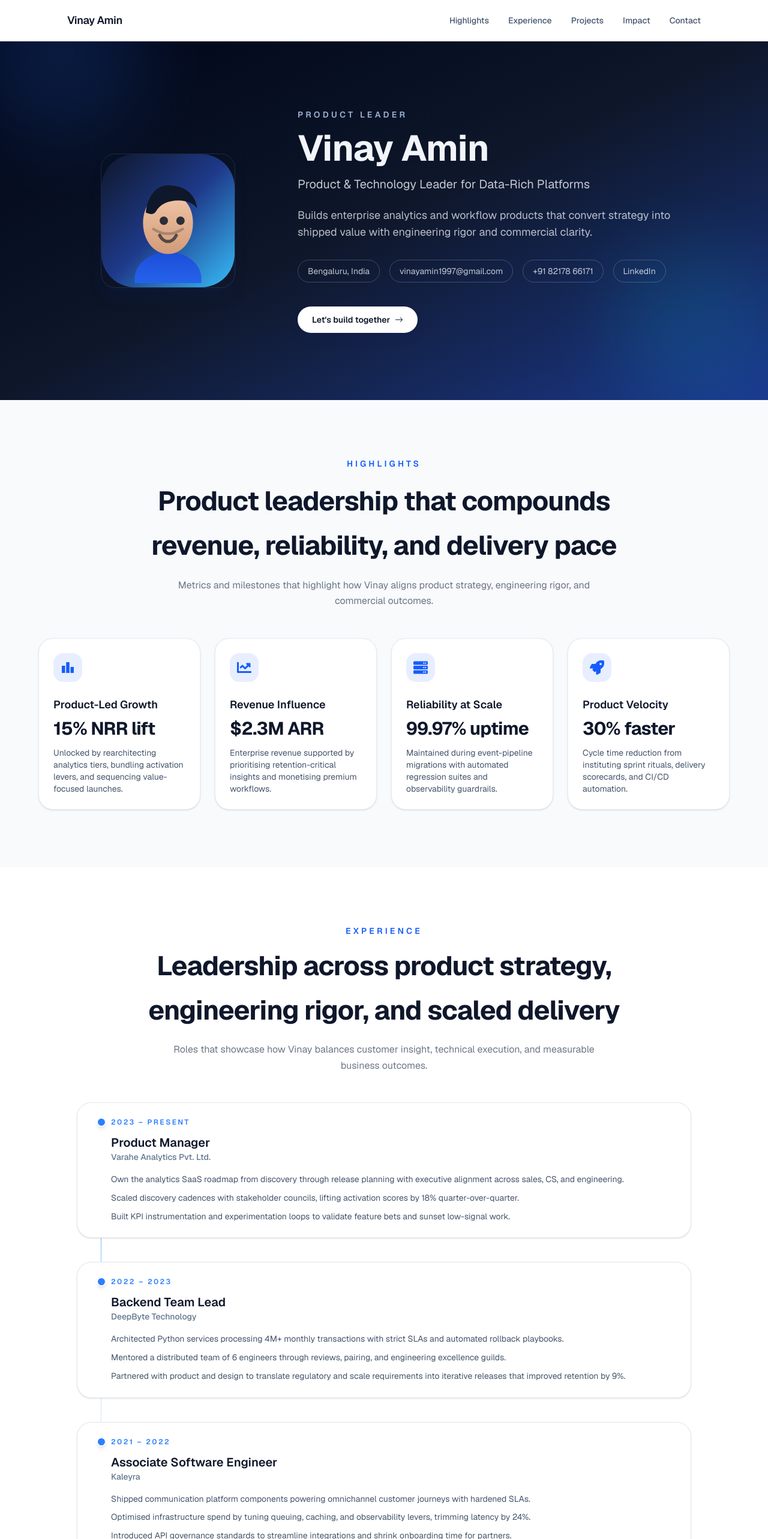
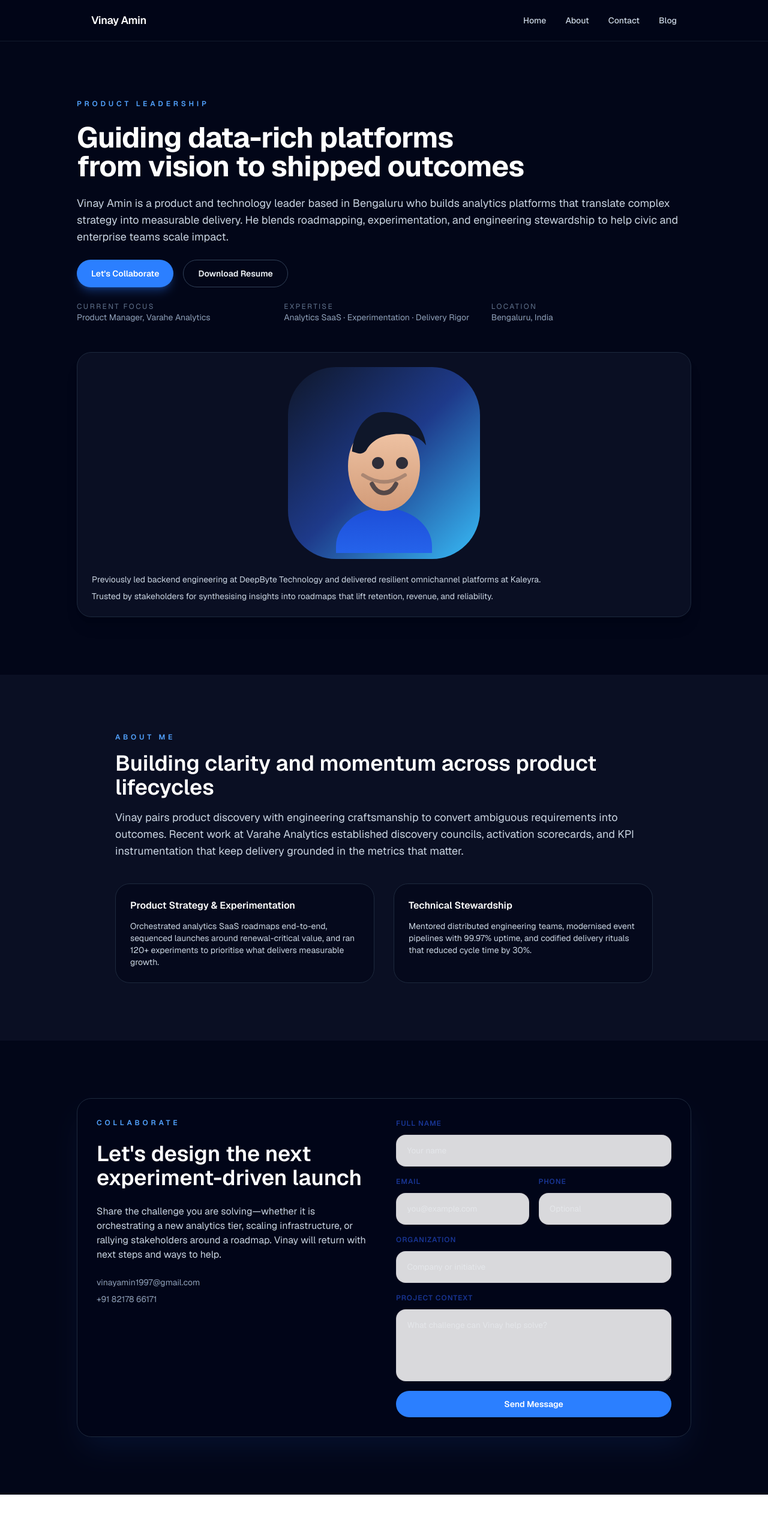
Before and after one commit to Vinay-Amin/vinayamin.com, a Next.js app: page / in a window 1280 px wide. Shown: the top 2566 px of the page at 60% size. After the commit the page ends 2492 px from the top, so only its background shows below. Built offline with nearby package versions, Linux system fonts and the light colour scheme.

Commit message:
Create minimalist single-page portfolio layout

```diff
--- a/src/app/page.tsx
+++ b/src/app/page.tsx
@@ -1,20 +1,16 @@
-'use client';
+"use client";
 
+import Image from "next/image";
 import Link from "next/link";
 import { FormEvent, useCallback, useState } from "react";
-import { BsArrowRight } from "react-icons/bs";
 import { HiMenu, HiX } from "react-icons/hi";
-import { Hero } from "@/components/Hero";
-import { Highlights } from "@/components/Highlights";
-import { ExperienceTimeline } from "@/components/ExperienceTimeline";
-import { ImpactStats } from "@/components/ImpactStats";
-import {
-  experience,
-  highlights,
-  impactStats,
-  projectHighlights,
-  testimonials,
-} from "@/data/resume";
+
+const navigation = [
+  { href: "#hero", label: "Home" },
+  { href: "#about", label: "About" },
+  { href: "#contact", label: "Contact" },
+  { href: "/blogs", label: "Blog" },
+];
 
 export default function Home() {
   const [isMenuOpen, setIsMenuOpen] = useState(false);
@@ -36,6 +32,7 @@ export default function Home() {
       const value = formData.get(key);
       return typeof value === "string" ? value.trim() : "";
     };
+
     const payload = {
       fullName: getValue("fullName"),
       email: getValue("email"),
@@ -73,50 +70,34 @@ export default function Home() {
       console.error("Failed to submit contact form", error);
       setFormStatus({ state: "error", message: "Unable to send message right now. Please try again soon." });
     }
-  }, [setFormStatus]);
+  }, []);
 
   return (
-    <div className="bg-gradient-to-b from-white via-white to-slate-50 text-slate-900 dark:from-slate-950 dark:via-slate-950 dark:to-slate-900">
-      <header className="sticky top-0 z-50 border-b border-slate-200/70 bg-white/80 backdrop-blur dark:border-slate-800 dark:bg-slate-950/70">
-        <div className="mx-auto flex max-w-6xl items-center justify-between px-6 py-5 lg:px-12">
-          <Link href="#hero" className="text-lg font-semibold tracking-tight text-slate-900 dark:text-slate-100">
+    <div className="min-h-screen bg-slate-950 text-slate-100">
+      <header className="sticky top-0 z-30 border-b border-slate-800/60 bg-slate-950/95 backdrop-blur">
+        <div className="mx-auto flex max-w-5xl items-center justify-between px-6 py-5">
+          <Link href="#hero" className="text-lg font-semibold tracking-tight text-white">
             Vinay Amin
           </Link>
           <button
-            className="md:hidden rounded-full border border-slate-200 p-2 text-slate-700 transition hover:border-slate-400 hover:text-slate-900 dark:border-slate-700 dark:text-slate-200 dark:hover:border-slate-500"
+            className="rounded-full border border-slate-800 p-2 text-slate-200 transition hover:border-slate-600 hover:text-white md:hidden"
             onClick={toggleMenu}
             aria-label="Toggle navigation menu"
           >
             {isMenuOpen ? <HiX className="h-5 w-5" /> : <HiMenu className="h-5 w-5" />}
           </button>
-          <nav className="hidden items-center gap-8 text-sm font-medium text-slate-600 dark:text-slate-300 md:flex">
-            <Link href="#highlights" className="nav-link">
-              Highlights
+          <nav className="hidden items-center gap-8 text-sm font-medium text-slate-300 md:flex">
+            {navigation.map((item) => (
+              <Link key={item.label} href={item.href} className="nav-link">
+                {item.label}
               </Link>
-            <Link href="#experience" className="nav-link">
-              Experience
-            </Link>
-            <Link href="#projects" className="nav-link">
-              Projects
-            </Link>
-            <Link href="#impact" className="nav-link">
-              Impact
-            </Link>
-            <Link href="#contact" className="nav-link">
-              Contact
-            </Link>
+            ))}
           </nav>
         </div>
         {isMenuOpen && (
-          <div className="border-t border-slate-200 bg-white px-6 py-4 shadow-md dark:border-slate-800 dark:bg-slate-950 md:hidden">
-            <nav className="flex flex-col space-y-4 text-sm font-medium text-slate-700 dark:text-slate-200">
-              {[
-                { href: "#highlights", label: "Highlights" },
-                { href: "#experience", label: "Experience" },
-                { href: "#projects", label: "Projects" },
-                { href: "#impact", label: "Impact" },
-                { href: "#contact", label: "Contact" },
-              ].map((item) => (
+          <div className="border-t border-slate-800 bg-slate-950 px-6 pb-6 pt-4 shadow-lg md:hidden">
+            <nav className="flex flex-col gap-4 text-sm font-medium text-slate-200">
+              {navigation.map((item) => (
                 <Link key={item.label} href={item.href} onClick={toggleMenu} className="nav-link">
                   {item.label}
                 </Link>
@@ -127,131 +108,156 @@ export default function Home() {
       </header>
 
       <main>
-        <div id="hero">
-          <Hero
-            headline="Vinay Amin"
-            subheadline="Product & Technology Leader for Data-Rich Platforms"
-            summary="Builds enterprise analytics and workflow products that convert strategy into shipped value with engineering rigor and commercial clarity."
-            location="Bengaluru, India"
-            email="vinayamin1997@gmail.com"
-            phone="+91 82178 66171"
-            linkedin="https://www.linkedin.com/in/vinayvp/"
+        <section id="hero" className="section-padding px-6">
+          <div className="mx-auto grid max-w-5xl gap-12 lg:grid-cols-[1.1fr,0.9fr] lg:items-center">
+            <div className="space-y-6">
+              <p className="text-xs font-semibold uppercase tracking-[0.4em] text-blue-400">Product Leadership</p>
+              <h1 className="text-balance font-display text-4xl tracking-tight text-white sm:text-5xl">
+                Guiding data-rich platforms from vision to shipped outcomes
+              </h1>
+              <p className="text-lg text-slate-300">
+                Vinay Amin is a product and technology leader based in Bengaluru who builds analytics platforms that translate
+                complex strategy into measurable delivery. He blends roadmapping, experimentation, and engineering stewardship to
+                help civic and enterprise teams scale impact.
+              </p>
+              <div className="flex flex-wrap gap-4">
+                <Link
+                  href="#contact"
+                  className="inline-flex items-center justify-center rounded-full bg-blue-500 px-6 py-3 text-sm font-semibold text-white shadow-lg shadow-blue-500/30 transition hover:bg-blue-400"
+                >
+                  Let&apos;s Collaborate
+                </Link>
+                <Link
+                  href="/vinay-amin-resume.pdf"
+                  className="inline-flex items-center justify-center rounded-full border border-slate-700 px-6 py-3 text-sm font-semibold text-slate-100 transition hover:border-slate-500 hover:text-white"
+                >
+                  Download Resume
+                </Link>
+              </div>
+              <div className="grid gap-3 text-sm text-slate-400 sm:grid-cols-3">
+                <div>
+                  <span className="block text-xs uppercase tracking-[0.2em] text-slate-500">Current Focus</span>
+                  Product Manager, Varahe Analytics
+                </div>
+                <div>
+                  <span className="block text-xs uppercase tracking-[0.2em] text-slate-500">Expertise</span>
+                  Analytics SaaS · Experimentation · Delivery Rigor
+                </div>
+                <div>
+                  <span className="block text-xs uppercase tracking-[0.2em] text-slate-500">Location</span>
+                  Bengaluru, India
+                </div>
+              </div>
+            </div>
+            <div className="relative">
+              <div className="absolute inset-0 -z-10 rounded-3xl bg-gradient-to-br from-blue-500/20 via-indigo-400/10 to-transparent blur-3xl" />
+              <div className="overflow-hidden rounded-3xl border border-slate-800 bg-slate-900/60 p-6 shadow-xl">
+                <Image
+                  src="/vinay-amin-headshot.svg"
+                  alt="Vinay Amin portrait"
+                  width={520}
+                  height={520}
+                  className="mx-auto h-auto w-full max-w-xs"
+                  priority
                 />
-        </div>
-
-        <Highlights items={highlights} />
-        <ExperienceTimeline items={experience} />
-
-        <section id="projects" className="section-padding px-6">
-          <div className="mx-auto max-w-6xl">
-            <div className="flex flex-col gap-4 text-center">
-              <p className="text-sm font-semibold uppercase tracking-[0.3em] text-blue-600 dark:text-blue-400">Projects</p>
-              <h2 className="heading-secondary text-balance text-slate-900 dark:text-slate-100">
-                Product launches that scaled adoption, revenue, and reliability
-              </h2>
-              <p className="text-muted mx-auto max-w-3xl text-pretty">
-                A portfolio of SaaS and platform initiatives where disciplined product management, engineering excellence, and stakeholder alignment delivered outsized outcomes.
+                <div className="mt-6 space-y-2 text-sm text-slate-300">
+                  <p>
+                    Previously led backend engineering at DeepByte Technology and delivered resilient omnichannel platforms at
+                    Kaleyra.
+                  </p>
+                  <p>
+                    Trusted by stakeholders for synthesising insights into roadmaps that lift retention, revenue, and reliability.
                   </p>
                 </div>
-            <div className="mt-12 grid gap-8 lg:grid-cols-2">
-              {projectHighlights.map((project) => (
-                <article
-                  key={project.name}
-                  className="group relative overflow-hidden rounded-3xl border border-slate-200/80 bg-white p-8 shadow-sm transition-all hover:-translate-y-1 hover:shadow-xl dark:border-slate-700 dark:bg-slate-900/70"
-                >
-                  <div className="absolute inset-0 bg-gradient-to-br from-blue-500/5 via-transparent to-cyan-400/10 opacity-0 transition-opacity duration-300 group-hover:opacity-100" />
-                  <div className="relative">
-                    <span className="text-xs font-semibold uppercase tracking-[0.3em] text-blue-500/90 dark:text-blue-300">
-                      {project.focus}
-                    </span>
-                    <h3 className="mt-3 text-xl font-semibold text-slate-900 dark:text-slate-100">{project.name}</h3>
-                    <p className="mt-4 text-sm leading-relaxed text-slate-600 dark:text-slate-300">{project.description}</p>
               </div>
-                </article>
-              ))}
             </div>
           </div>
         </section>
 
-        <div id="impact">
-          <ImpactStats stats={impactStats} testimonials={testimonials} />
+        <section id="about" className="section-padding bg-slate-900/60 px-6">
+          <div className="mx-auto max-w-4xl space-y-10">
+            <div className="space-y-4">
+              <p className="text-xs font-semibold uppercase tracking-[0.4em] text-blue-400">About Me</p>
+              <h2 className="text-3xl font-semibold text-white sm:text-4xl">Building clarity and momentum across product lifecycles</h2>
+              <p className="text-lg text-slate-300">
+                Vinay pairs product discovery with engineering craftsmanship to convert ambiguous requirements into outcomes.
+                Recent work at Varahe Analytics established discovery councils, activation scorecards, and KPI instrumentation that
+                keep delivery grounded in the metrics that matter.
+              </p>
             </div>
+            <div className="grid gap-8 sm:grid-cols-2">
+              <div className="space-y-3 rounded-3xl border border-slate-800 bg-slate-950/60 p-6">
+                <h3 className="text-base font-semibold text-white">Product Strategy &amp; Experimentation</h3>
+                <p className="text-sm text-slate-300">
+                  Orchestrated analytics SaaS roadmaps end-to-end, sequenced launches around renewal-critical value, and ran 120+
+                  experiments to prioritise what delivers measurable growth.
+                </p>
+              </div>
+              <div className="space-y-3 rounded-3xl border border-slate-800 bg-slate-950/60 p-6">
+                <h3 className="text-base font-semibold text-white">Technical Stewardship</h3>
+                <p className="text-sm text-slate-300">
+                  Mentored distributed engineering teams, modernised event pipelines with 99.97% uptime, and codified delivery
+                  rituals that reduced cycle time by 30%.
+                </p>
+              </div>
+            </div>
+          </div>
+        </section>
 
         <section id="contact" className="section-padding px-6">
-          <div className="mx-auto max-w-5xl rounded-3xl border border-slate-200/80 bg-white p-8 shadow-sm dark:border-slate-700 dark:bg-slate-900/70">
-            <div className="grid gap-8 lg:grid-cols-[0.8fr,1.2fr]">
-              <div>
-                <p className="text-sm font-semibold uppercase tracking-[0.3em] text-blue-600 dark:text-blue-400">Get in touch</p>
-                <h2 className="heading-secondary mt-3 text-slate-900 dark:text-slate-100">
-                  Let&apos;s accelerate your next product milestone
-                </h2>
-                <p className="text-muted mt-4">
-                  Share a challenge, idea, or partnership opportunity. Vinay will respond within two business days.
+          <div className="mx-auto grid max-w-5xl gap-10 rounded-3xl border border-slate-800 bg-slate-950/80 p-8 shadow-2xl shadow-blue-500/10 lg:grid-cols-2">
+            <div className="space-y-6">
+              <p className="text-xs font-semibold uppercase tracking-[0.4em] text-blue-400">Collaborate</p>
+              <h2 className="text-3xl font-semibold text-white sm:text-4xl">Let&apos;s design the next experiment-driven launch</h2>
+              <p className="text-base text-slate-300">
+                Share the challenge you are solving—whether it is orchestrating a new analytics tier, scaling infrastructure, or
+                rallying stakeholders around a roadmap. Vinay will return with next steps and ways to help.
               </p>
-                <div className="mt-6 space-y-2 text-sm text-slate-600 dark:text-slate-300">
-                  <a href="mailto:vinayamin1997@gmail.com" className="hover:text-blue-600 dark:hover:text-blue-400">
-                    vinayamin1997@gmail.com
-                  </a>
+              <div className="space-y-2 text-sm text-slate-400">
+                <p>vinayamin1997@gmail.com</p>
                 <p>+91 82178 66171</p>
               </div>
             </div>
-              <form className="grid gap-4" onSubmit={handleContactSubmit}>
-                <label className="form-field">
+            <form onSubmit={handleContactSubmit} className="space-y-4">
+              <div className="form-field">
                 <span>Full Name</span>
-                  <input type="text" name="fullName" placeholder="Vinay V P" autoComplete="name" />
-                </label>
-                <label className="form-field">
+                <input id="fullName" name="fullName" type="text" autoComplete="name" required placeholder="Your name" />
+              </div>
+              <div className="grid gap-4 sm:grid-cols-2">
+                <div className="form-field">
                   <span>Email</span>
-                  <input type="email" name="email" placeholder="name@email.com" autoComplete="email" />
-                </label>
-                <label className="form-field">
+                  <input id="email" name="email" type="email" autoComplete="email" required placeholder="you@example.com" />
+                </div>
+                <div className="form-field">
                   <span>Phone</span>
-                  <input type="tel" name="phone" placeholder="(+91)" autoComplete="tel" />
-                </label>
-                <label className="form-field">
-                  <span>Organisation</span>
-                  <input type="text" name="organization" placeholder="Your company" autoComplete="organization" />
-                </label>
-                <label className="form-field">
-                  <span>How can we collaborate?</span>
-                  <textarea name="message" rows={4} placeholder="Share context, goals, and timelines." />
-                </label>
+                  <input id="phone" name="phone" type="tel" autoComplete="tel" placeholder="Optional" />
+                </div>
+              </div>
+              <div className="form-field">
+                <span>Organization</span>
+                <input id="organization" name="organization" type="text" placeholder="Company or initiative" />
+              </div>
+              <div className="form-field">
+                <span>Project Context</span>
+                <textarea id="message" name="message" rows={4} required placeholder="What challenge can Vinay help solve?" />
+              </div>
               <button
                 type="submit"
-                  className="inline-flex items-center justify-center gap-2 rounded-full bg-gradient-to-r from-blue-600 to-cyan-500 px-6 py-3 text-sm font-semibold text-white shadow-lg shadow-blue-500/40 transition hover:from-blue-500 hover:to-cyan-400 disabled:cursor-not-allowed disabled:opacity-70"
+                className="w-full rounded-full bg-blue-500 px-6 py-3 text-sm font-semibold text-white transition hover:bg-blue-400"
                 disabled={formStatus.state === "loading"}
               >
-                  Send message
-                  <BsArrowRight />
+                {formStatus.state === "loading" ? "Sending..." : "Send Message"}
               </button>
-                <div aria-live="polite" className="min-h-[1.25rem] text-sm">
               {formStatus.state === "success" && (
-                    <p className="text-emerald-600 dark:text-emerald-400">{formStatus.message}</p>
+                <p className="text-sm text-green-400">{formStatus.message}</p>
               )}
               {formStatus.state === "error" && (
-                    <p className="text-rose-600 dark:text-rose-400">{formStatus.message}</p>
+                <p className="text-sm text-rose-400">{formStatus.message}</p>
               )}
-                  {formStatus.state === "loading" && (
-                    <p className="text-slate-600 dark:text-slate-300">Sending message…</p>
-                  )}
-                </div>
             </form>
-            </div>
           </div>
         </section>
       </main>
-
-      <footer className="border-t border-slate-200/60 bg-white px-6 py-6 text-center text-sm text-slate-600 dark:border-slate-800 dark:bg-slate-950 dark:text-slate-300">
-        <p>© {new Date().getFullYear()} Vinay Amin. Crafted with empathy and intent.</p>
-        <div className="mt-3 flex justify-center gap-6">
-          <Link href="https://www.linkedin.com/in/vinayvp/" target="_blank" rel="noopener noreferrer" className="hover:text-blue-600 dark:hover:text-blue-400">
-            LinkedIn
-          </Link>
-          <Link href="mailto:vinayamin1997@gmail.com" className="hover:text-blue-600 dark:hover:text-blue-400">
-            Email
-          </Link>
-        </div>
-      </footer>
     </div>
   );
 }
```
Also changed, not shown: 1 other file (tests, documents, lock files or other folders). Lines whose indentation alone changed are shown as unchanged.
